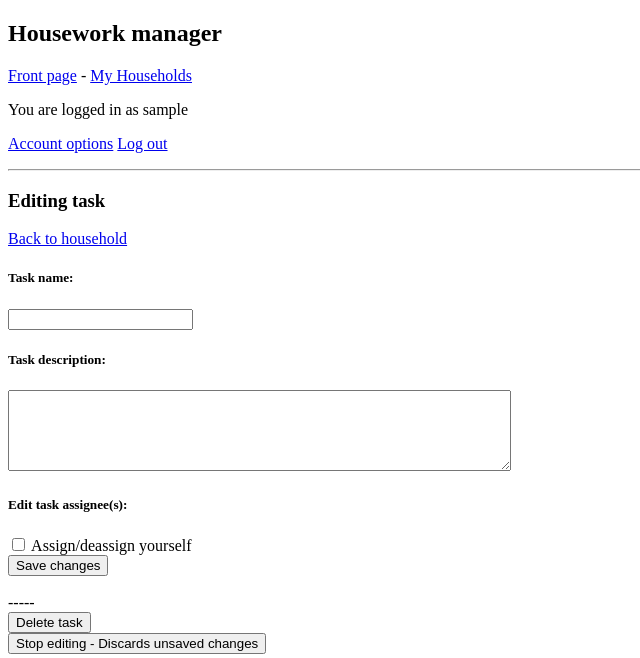
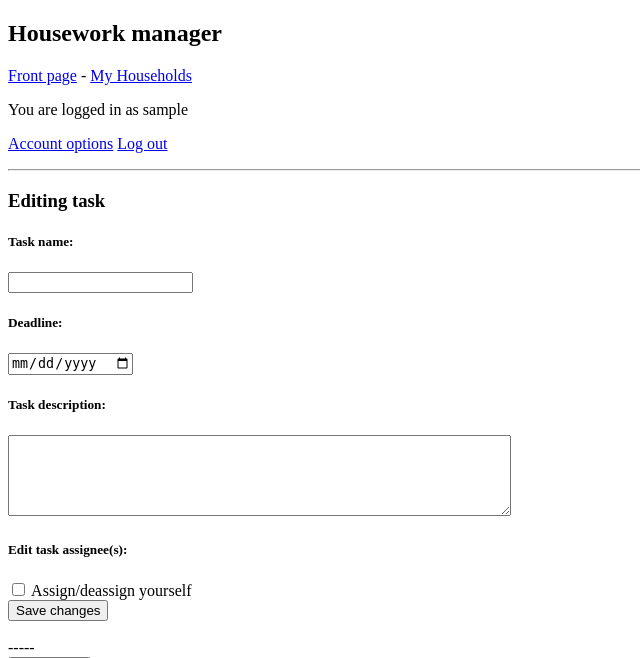
Before and after one commit to selsama/Housework-manager, a Flask app: template manager/templates/editTask.html in a window 1280 px wide. Shown: the top 658 px of the page, without its empty margins (0-640 px from the left). Run offline with Flask 2, Linux system fonts and the light colour scheme; the template is opened without the code that fills it, so the values that code supplies are empty; the visitor is signed in with stand-in values (Sample User, id 1).

Commit message:
edit task deadline

```diff
--- a/manager/routes.py
+++ b/manager/routes.py
@@ -138,10 +138,7 @@ def newTask(id):
         abort(403)
     name = request.form["name"]
     desc = request.form["description"]
-    if request.form.get("noDeadline"):
-        date = None
-    else:
-        date = request.form["deadline"]
+    date = request.form["deadline"]
     households.createTask(id, name, desc, date)
     return redirect("/household" + str(id)) # TODO: direct to the task instead
 
@@ -164,6 +161,7 @@ def editTask(holdID, taskID):
         name = request.form["name"]
         desc = request.form["description"]
         tasks.editTask(taskID, name, desc)
+        tasks.setDeadline(taskID, request.form["deadline"])
         if request.form.get("assigned"):
             tasks.assign(taskID, session["userID"])
         else:
--- a/manager/templates/createTask.html
+++ b/manager/templates/createTask.html
@@ -9,8 +9,7 @@
 <p>Task description:<br>
 <textarea rows = "5" cols = "60" name = "description"></textarea><br></p>
 <p>Task deadline:<br>
-<input type="date" name="deadline" value="2022-01-20">
-<input type="checkbox" name="noDeadline"> Leave empty</p>
+<input type="date" name="deadline">
 
 <input type="submit" value="Create!">
 <input type="hidden" name="csrf_token" value="{{ session.csrf_token }}">
--- a/manager/templates/editTask.html
+++ b/manager/templates/editTask.html
@@ -2,11 +2,13 @@
 {% block title %}Editing {{ task.name }}{% endblock %}
 {% block content %}
 <h3>Editing task</h3>
-<a href="/household{{ holdID }}">Back to household</a>
 
 <form action="/household{{ holdID }}/editTask{{ task.id }}" method="POST">
     <h5>Task name:</h5>
     <input type="text" name="name" value="{{ task.name }}">
+
+    <h5>Deadline:</h5>
+    <input type="date" name="deadline" value="{{ task.deadline }}">
 
     <h5>Task description:</h5>
     <textarea rows = "5" cols = "60" name = "description">{{ task.description }}</textarea><br>
@@ -39,5 +41,7 @@
     <input type="hidden" name="edit" value="stop">
 </form>
 
+<br> ----- <br>
+<a href="/household{{ holdID }}">Back to household</a>
 
 {% endblock %}
--- a/manager/templates/task.html
+++ b/manager/templates/task.html
@@ -2,7 +2,7 @@
 {% block title %}Task {{ task.name }}{% endblock %}
 {% block content %}
 <h3>{{ task.name }}</h3>
-<a href="/household{{ holdID }}">Back to household</a>
+<h5>Deadline: {{ task.deadline }}</h5>
 
 <h5>Task description:</h5>
 {{ task.description }}
@@ -24,4 +24,8 @@
     <input type="hidden" name="edit" value="start">
 </form>
 
+<br> ----- <br>
+
+<a href="/household{{ holdID }}">Back to household</a>
+
 {% endblock %}
```
Also changed, not shown: manager/tasks.py (+5 -3 lines).
